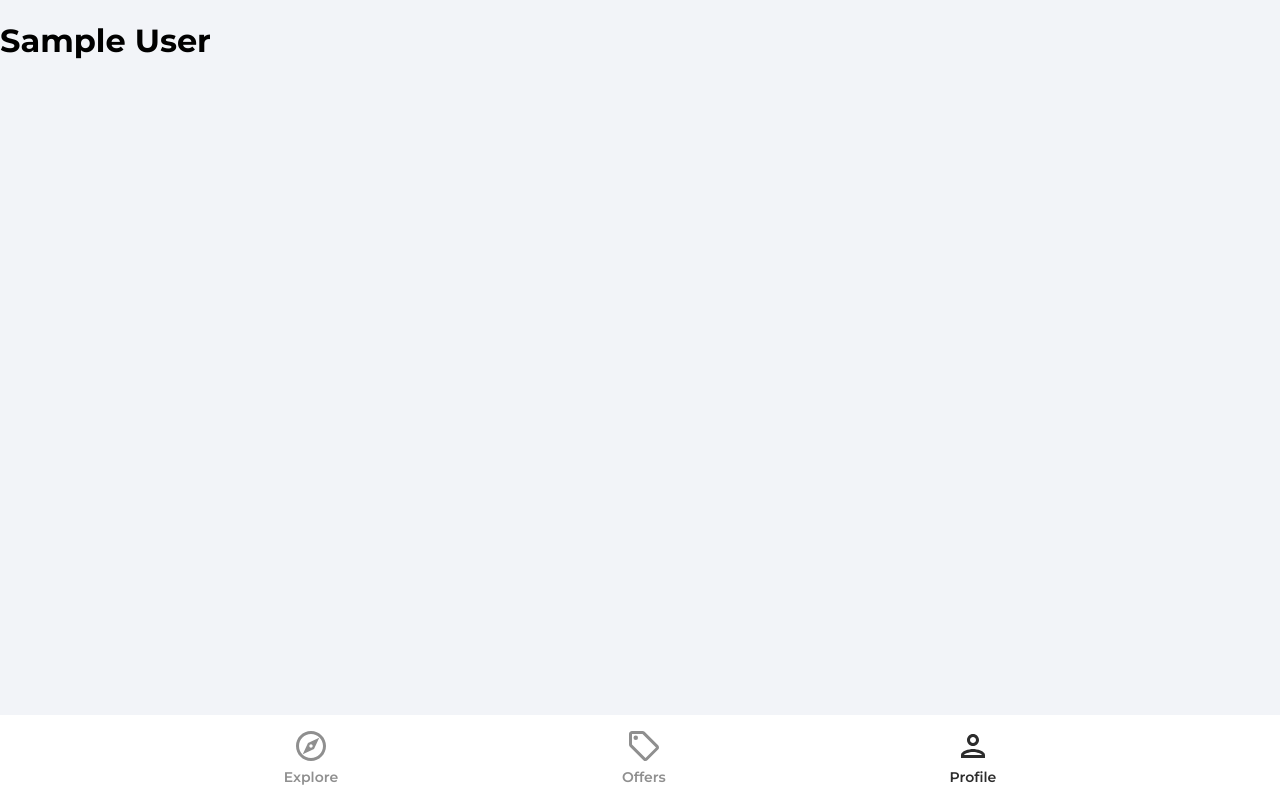
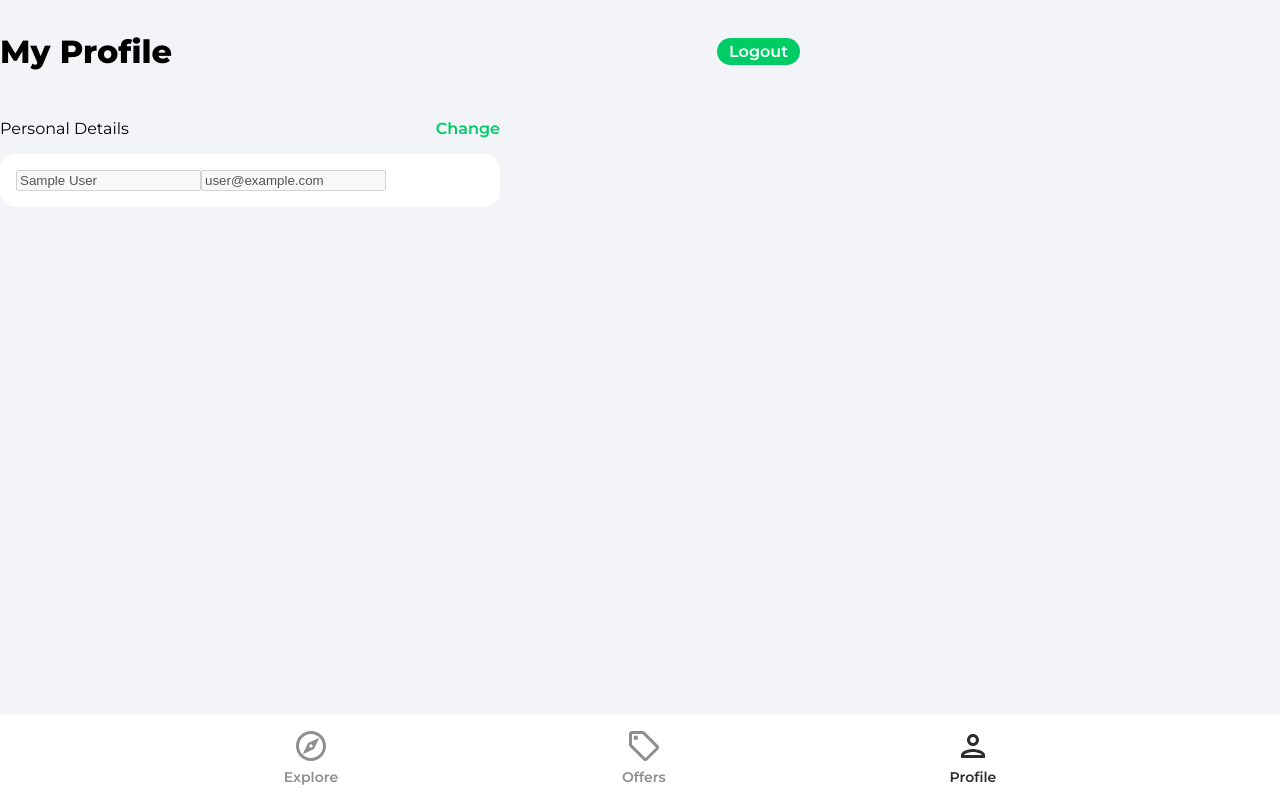
Before and after one commit to VentsiGeorgiev/react-applications, a React (Create React App) app in the folder house-marketplace/: page /profile in a window 1280 px wide. Built offline with nearby package versions, Linux system fonts and the light colour scheme; no server answers; sample sign-in values are in the browser's storage.

Commit message:
User logout, display and update user details, private route component and useAuthStatus Hook

```diff
--- a/house-marketplace/src/App.js
+++ b/house-marketplace/src/App.js
@@ -3,6 +3,7 @@ import { BrowserRouter as Router, Routes, Route } from 'react-router-dom'
 import { ToastContainer } from 'react-toastify'
 import 'react-toastify/dist/ReactToastify.css'
 import Navbar from './components/Navbar';
+import PrivateRoute from './components/PrivateRoute';
 import Explore from './pages/Explore';
 import Offers from './pages/Offers';
 import Profile from './pages/Profile';
@@ -17,7 +18,9 @@ function App() {
         <Routes>
           <Route path='/' element={<Explore />} />
           <Route path='/offers' element={<Offers />} />
-          <Route path='/profile' element={<Profile />} />
+          <Route path='/profile' element={<PrivateRoute />} >
+            <Route path='/profile' element={<Profile />} />
+          </Route>
           <Route path='/sign-in' element={<SingIn />} />
           <Route path='/sign-up' element={<SingUp />} />
           <Route path='/forgot-password' element={<ForgotPassword />} />
--- /dev/null
+++ b/house-marketplace/src/components/PrivateRoute.jsx
@@ -0,0 +1,14 @@
+import { Navigate, Outlet } from 'react-router-dom'
+import useAuthStatus from '../hooks/useAuthStatus'
+
+const PrivateRoute = () => {
+  const { loggedIn, checkingStatus } = useAuthStatus()
+
+  if (checkingStatus) {
+    return <h3>Loading...</h3>
+  }
+
+  return loggedIn ? <Outlet /> : <Navigate to='/sign-in' />
+}
+
+export default PrivateRoute
--- /dev/null
+++ b/house-marketplace/src/hooks/useAuthStatus.js
@@ -0,0 +1,26 @@
+import { useEffect, useState, useRef } from 'react'
+import { getAuth, onAuthStateChanged } from 'firebase/auth'
+
+export const useAuthStatus = () => {
+  const [loggedIn, setLoggedIn] = useState(false)
+  const [checkingStatus, setCheckingStatus] = useState(true)
+  const isMounted = useRef(true)
+
+  useEffect(() => {
+    if (isMounted) {
+      const auth = getAuth()
+      onAuthStateChanged(auth, (user) => {
+        if (user) {
+          setLoggedIn(true)
+        }
+        setCheckingStatus(false)
+      })
+    }
+
+    return () => {
+      isMounted.current = false
+    }
+  }, [isMounted])
+  return { loggedIn, checkingStatus }
+}
+export default useAuthStatus
--- a/house-marketplace/src/index.css
+++ b/house-marketplace/src/index.css
@@ -183,3 +183,89 @@ a {
   margin-bottom: 2rem;
   background: url('./assets/svg/lockIcon.svg') #ffffff 2.5% center no-repeat;
 }
+
+/* profile */
+
+.profile {
+  margin-bottom: 10rem;
+}
+
+.profileHeader {
+  display: flex;
+  justify-content: space-between;
+  align-items: center;
+}
+
+.logOut {
+  cursor: pointer;
+  font-family: 'Montserrat', sans-serif;
+  font-size: 1rem;
+  font-weight: 600;
+  color: #ffffff;
+  background-color: #00cc66;
+  padding: 0.25rem 0.75rem;
+  border-radius: 1rem;
+  border: none;
+}
+
+.profileDetailsHeader {
+  display: flex;
+  justify-content: space-between;
+  max-width: 500px;
+}
+
+.profile {
+  margin-bottom: 10rem;
+}
+
+.profileHeader {
+  display: flex;
+  justify-content: space-between;
+  align-items: center;
+  max-width: 800px;
+}
+
+.pageHeader {
+  font-size: 2rem;
+  font-weight: 800;
+}
+
+.profileDetailsHeader {
+  display: flex;
+  justify-content: space-between;
+  max-width: 500px;
+}
+
+.personalDetailsText {
+  font-weight: 600;
+}
+
+.changePersonalDetails {
+  cursor: pointer;
+  font-weight: 600;
+  color: #00cc66;
+}
+
+.profileCard {
+  background-color: #ffffff;
+  border-radius: 1rem;
+  padding: 1rem;
+  box-shadow: rgba(0, 0, 0, 0.2);
+  max-width: 500px;
+}
+
+.profileDetails {
+  display: flex;
+  flex-direction: column;
+}
+
+.logOut {
+  cursor: pointer;
+  font-family: 'Montserrat', sans-serif;
+  font-size: 1rem;
+  font-weight: 600;
+  color: #ffffff;
+  background-color: #00cc66;
+  padding: 0.25rem 0.75rem;
+  border-radius: 1rem;
+}
--- a/house-marketplace/src/pages/Profile.jsx
+++ b/house-marketplace/src/pages/Profile.jsx
@@ -1,14 +1,97 @@
 import { useState, useEffect } from 'react'
-import { getAuth } from 'firebase/auth'
+import { useNavigate, Link } from 'react-router-dom'
+import { getAuth, updateProfile } from 'firebase/auth'
+import { db } from '../firebase.config'
+import { doc, updateDoc } from 'firebase/firestore'
+import { toast } from 'react-toastify'
 
 function Profile() {
-  const [user, setUser] = useState(null)
   const auth = getAuth()
+  const [changeDetails, setChangeDetails] = useState(false)
+  const [formData, setFormData] = useState({
+    name: auth.currentUser.displayName,
+    email: auth.currentUser.email,
+  })
 
-  useEffect(() => {
-    setUser(auth.currentUser)
-  }, [])
+  const { name, email } = formData
 
-  return user ? <h1>{user.displayName}</h1> : 'Not logged in'
+  const navigate = useNavigate()
+
+  const onLogout = () => {
+    auth.signOut()
+    navigate('/')
+  }
+
+  const onSubmit = async () => {
+    try {
+      if (auth.currentUser.displayName !== name) {
+        // Update name
+        await updateProfile(auth.currentUser, {
+          displayName: name
+        })
+
+        // Update in firestore
+        const userRef = doc(db, 'users', auth.currentUser.uid)
+        await updateDoc(userRef, {
+          name
+        })
+      }
+    } catch (error) {
+      toast.error('Could not update profile details')
+    }
+  }
+
+  const onChange = (e) => {
+    setFormData((prevState) => ({
+      ...prevState,
+      [e.target.id]: e.target.value
+    }))
+  }
+  return (
+    <div className='profile'>
+      <header className='profileHeader'>
+        <p className='pageHeader'>My Profile</p>
+        <button
+          type='button'
+          className='logOut'
+          onClick={onLogout}
+        >
+          Logout</button>
+      </header>
+
+      <main>
+        <div className="profileDetailsHeader">
+          <p className="profileDetailsText">Personal Details</p>
+          <p className="changePersonalDetails" onClick={() => {
+            changeDetails && onSubmit()
+            setChangeDetails((prevState) => !prevState)
+          }}>
+            {changeDetails ? 'Done' : 'Change'}
+          </p>
+        </div>
+
+        <div className="profileCard">
+          <form>
+            <input
+              type='text'
+              id='name'
+              className={!changeDetails ? 'profileName' : 'profileNameActive'}
+              disabled={!changeDetails}
+              value={name}
+              onChange={onChange}
+            />
+            <input
+              type='text'
+              id='email'
+              className={!changeDetails ? 'profileEmail' : 'profileEmailActive'}
+              disabled={!changeDetails}
+              value={email}
+              onChange={onChange}
+            />
+          </form>
+        </div>
+      </main>
+    </div>
+  )
 }
 export default Profile
```
